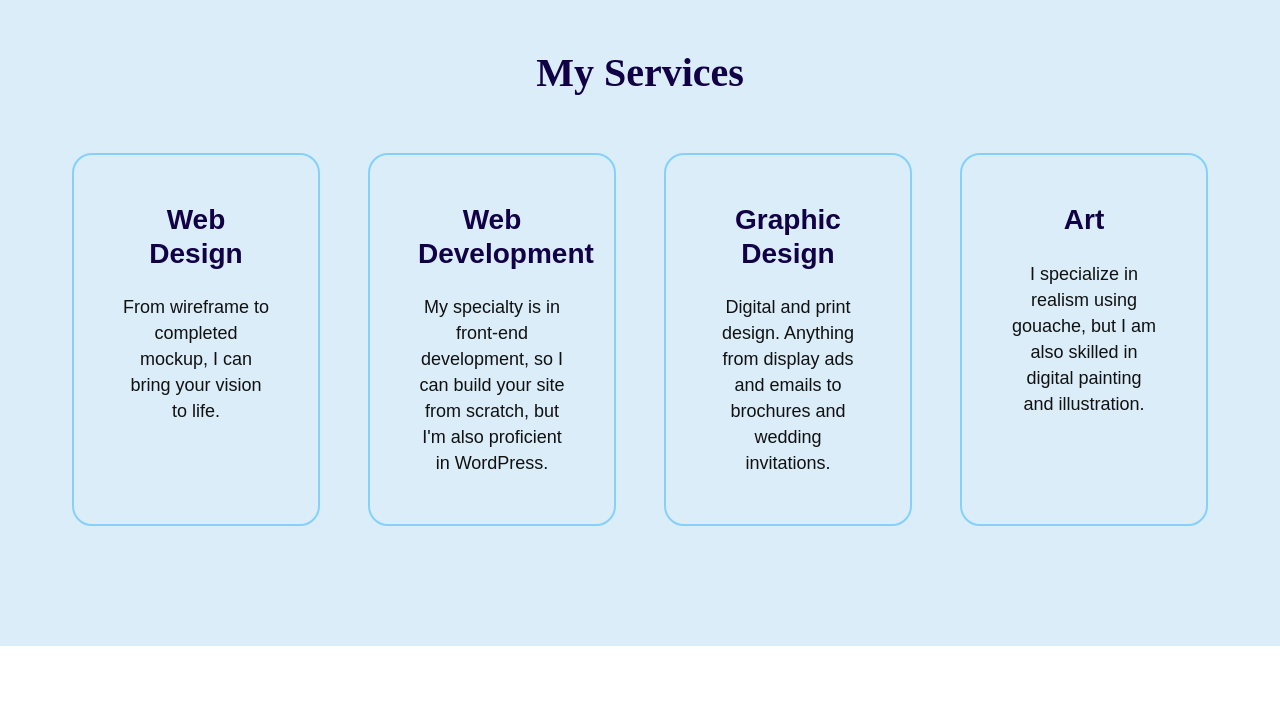
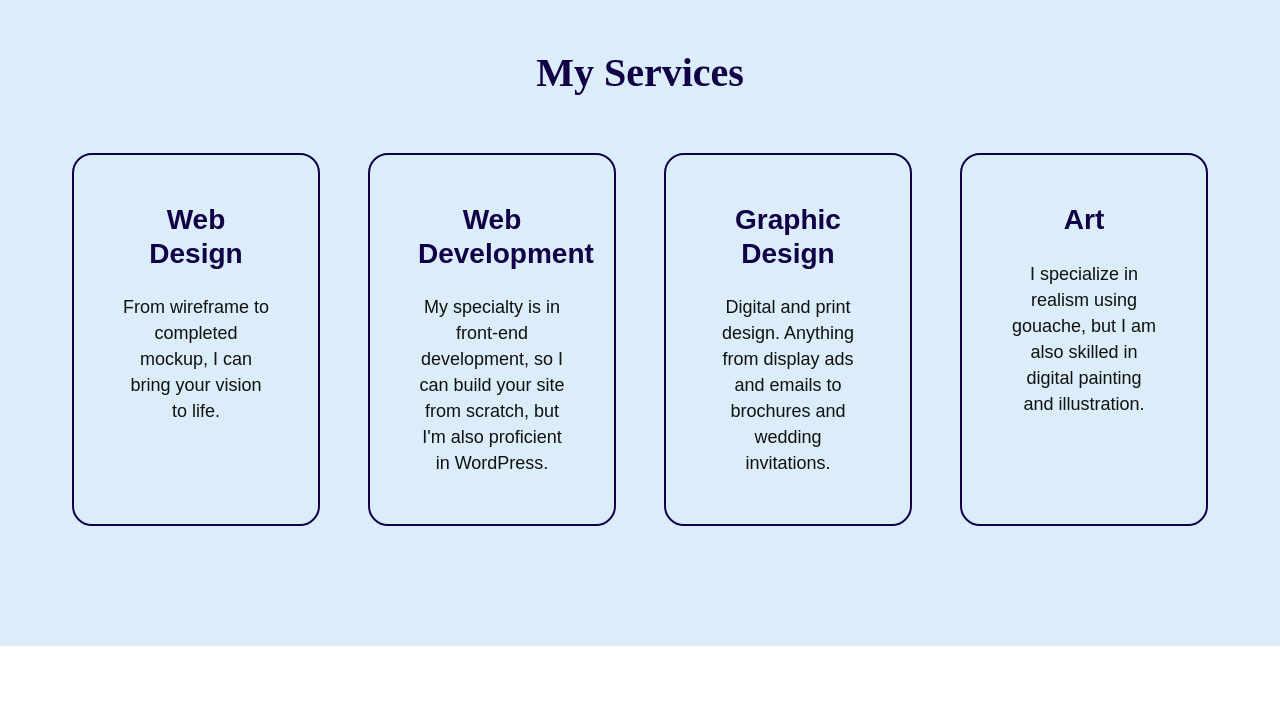
Before and after one commit to drea1020/drea1020.github.io, a PHP site: page / in a window 1280 px wide. Shown: the part 1208-1933 px from the top of the page. Run offline with PHP 8.4, Linux system fonts and the light colour scheme; some libraries are stand-ins or nearby versions; some web fonts are replaced.

Commit message:
Update styles.css

```diff
--- a/css/styles.css
+++ b/css/styles.css
@@ -26,7 +26,7 @@ a { text-decoration: none; }
 .text-blue { color: #84D0FF !important; }
 .text-sm { font-size: 18px !important; line-height: 26px; }
 
-.service { border: 2px solid #84D0FF !important; border-radius: 20px; }
+.service { border: 2px solid #120047 !important; border-radius: 20px; }
 
 @media screen and (min-width: 992px) {
 	body { font-size: 22px; line-height: 36px; }
```
